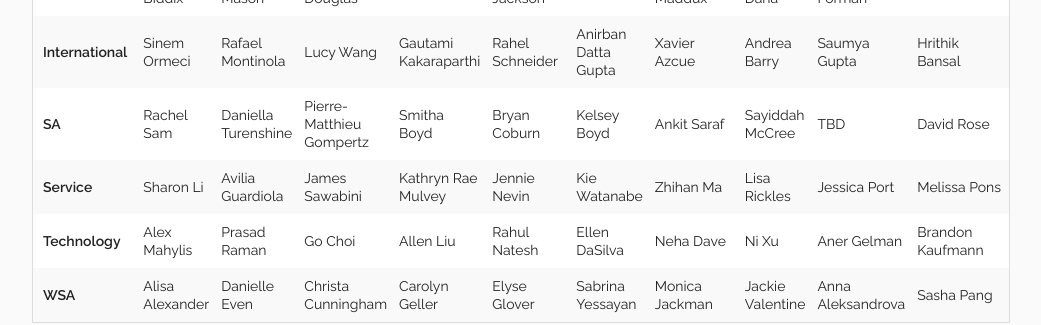
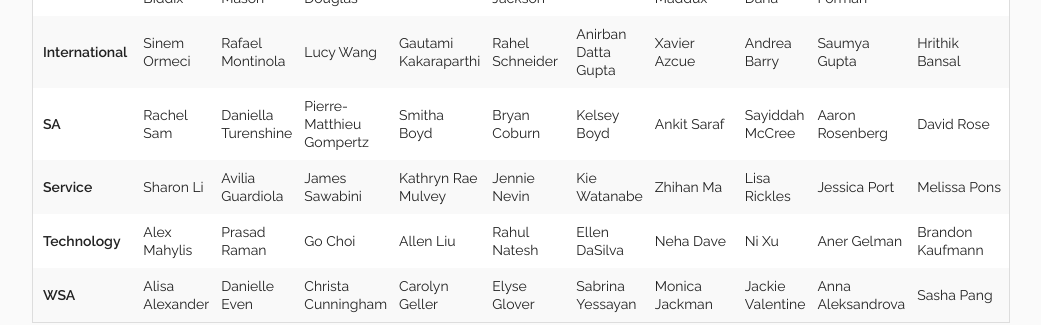
Before and after one commit to hbssa/homepage, a Jekyll site: the page built from pages/section_leaders.html, in a window 1280 px wide and 900 px high, scrolled down 1554 px. Shown: the part 364-689 px from the top of the window, without its empty margins (123-1164 px from the left). Built offline with Jekyll 4.4.1, drawn with Linux system fonts in a browser that asks for light colours.

Commit message:
Adding SA rep for NI

```diff
--- a/_data/section_leaders.yml
+++ b/_data/section_leaders.yml
@@ -626,7 +626,7 @@ sections:
       H:
         - name: Sayiddah McCree
       I:
-        - name: TBD
+        - name: Aaron Rosenberg
       J:
         - name: David Rose
   services:
```
